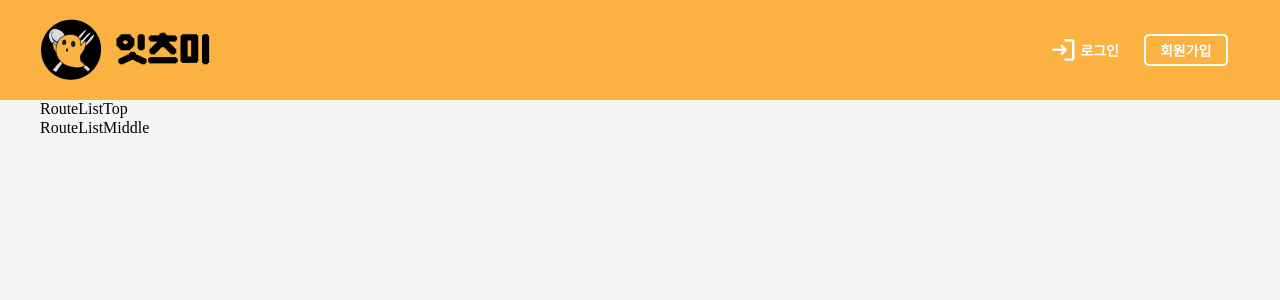
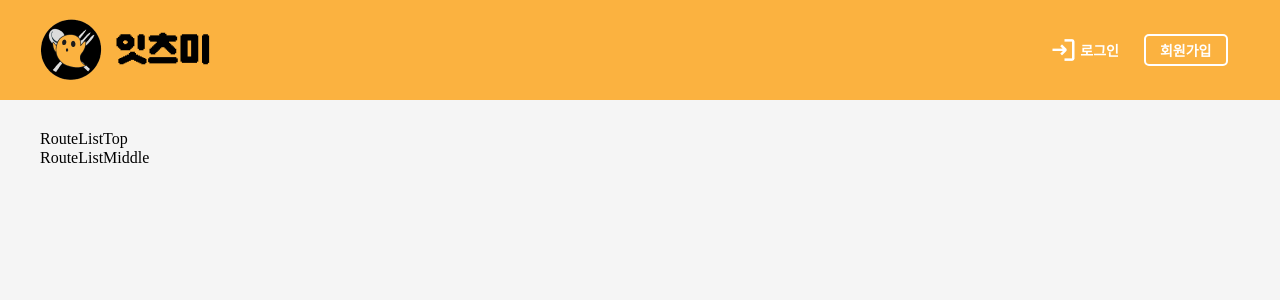
Before and after one commit to zeon8080/seb11_team03_client, a Next.js app: page /eatsMe/routeList in a window 1280 px wide. Shown: the top 300 px of the page. Built offline with nearby package versions, Linux system fonts and the light colour scheme.

Commit message:
[Design]_#11_layout_css

```diff
--- a/src/components/commons/layout/index.tsx
+++ b/src/components/commons/layout/index.tsx
@@ -13,7 +13,7 @@ const Container = styled.div`
 
 const LayoutBody = styled.div`
   width: 1200px;
-  margin: 0 auto;
+  margin: 30px auto 0;
 `;
 
 export default function Layout(props: ILayoutPros): JSX.Element {
```
